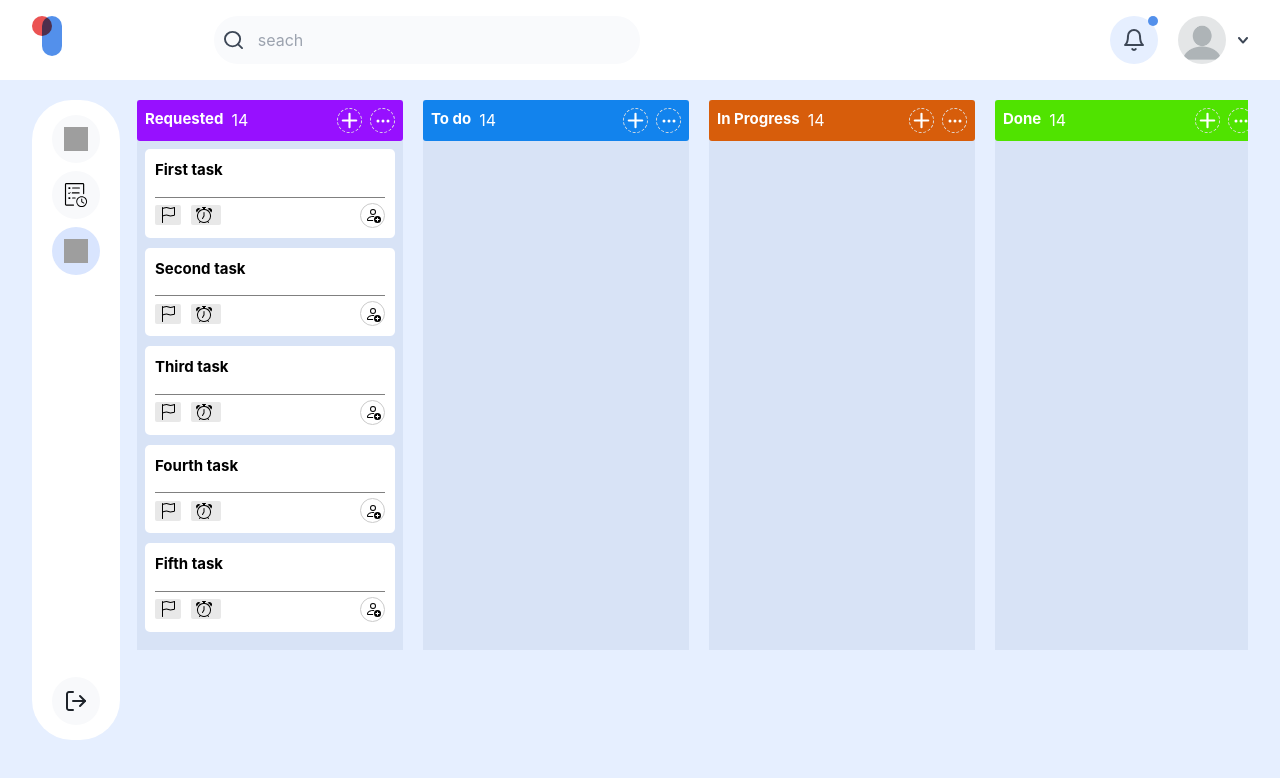
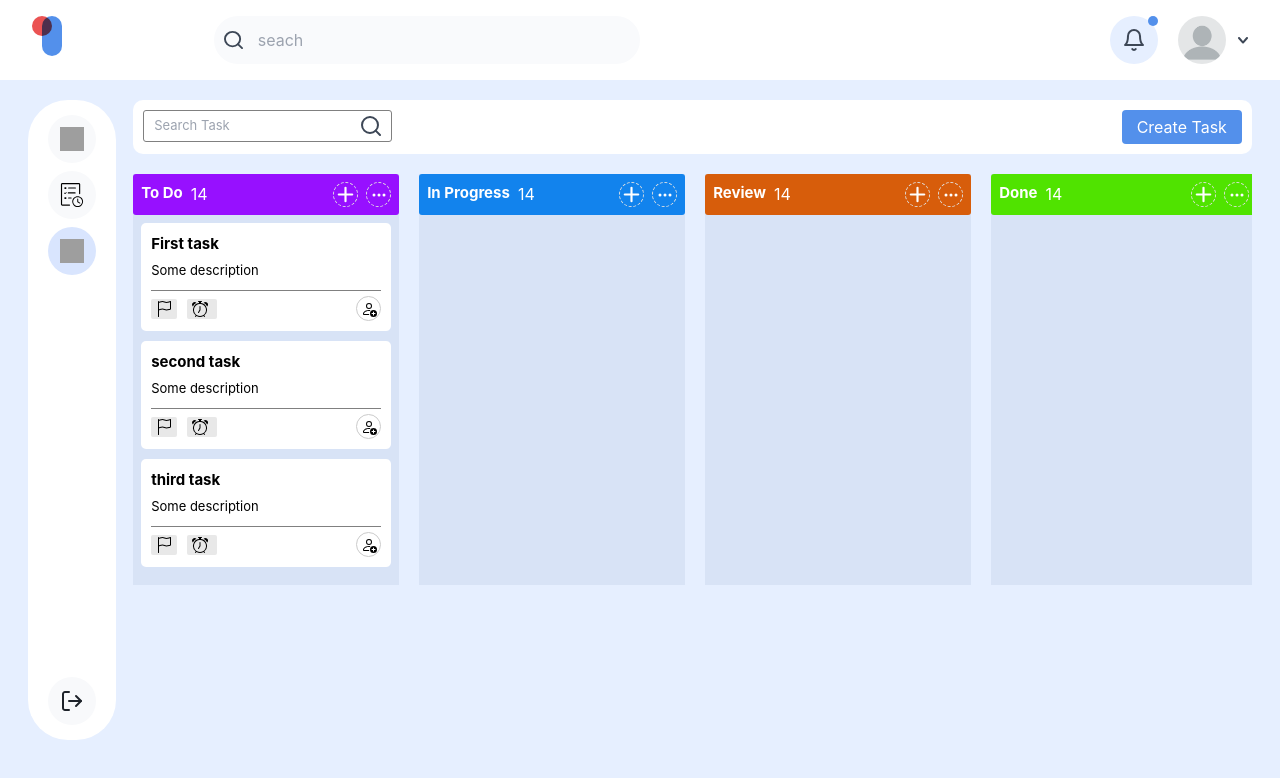
Before and after one commit to gioocharkviani/TaskManager, a React (Create React App) app: page /home in a window 1280 px wide. Both pictures are taken after a click on the item 76 px from the left and 251 px from the top of the page. Shown: the top 778 px of the page. Built offline with nearby package versions, Linux system fonts and the light colour scheme; grey boxes are pictures that could not be loaded.

Commit message:
start sign up and login page validation

```diff
--- a/src/components/Auth/LoginForm.js
+++ b/src/components/Auth/LoginForm.js
@@ -21,6 +21,7 @@ let LoginUserInfo = {
 const EmailHandler = (e) =>{
     SetEmail(e.target.value)
 }
+
 const passwordHandler = (e) =>{
     SetPasword(e.target.value)
 }
--- a/src/components/content/Dnd/DndTasks.js
+++ b/src/components/content/Dnd/DndTasks.js
@@ -44,11 +44,11 @@ const onDragEnd = (result, columns, setColumns) => {
   }
 };
 
-function App() {
+function DndTasks() {
   const [columns, setColumns] = useState(columnsFromBackend);
   console.log(columns);
   return (
-    <div className="flex  gap-[20px] w-full " >
+    <div className="flex  gap-[20px] w-full  overflow-x-auto" >
       <DragDropContext
         onDragEnd={result => onDragEnd(result, columns, setColumns)}
       >
@@ -72,7 +72,7 @@ function App() {
                               {(provided, snapshot) => {
                                 return (
                                   <div className="mb-[10px]" ref={provided.innerRef} {...provided.draggableProps} {...provided.dragHandleProps} >
-                                    <TaskCard title={item.content}/>
+                                    <TaskCard desc={item.content.descirption} title={item.content.title}/>
                                   </div>
                                 );
                               }}
@@ -93,4 +93,4 @@ function App() {
   );
 }
 
-export default App;
+export default DndTasks;
--- /dev/null
+++ b/src/components/content/Dnd/TaskSearchBar.js
@@ -0,0 +1,16 @@
+import React from 'react'
+import Input from '../../UI/Input'
+import Search from '../../../assets/search.svg'
+
+const TaskSearchBar = () => {
+  return (
+    <div>
+                <form className='rounded-[3px] flex gap-[5px] py-[5px] px-[10px] border-[1px] border-[gray]'>
+                    <input type='text' placeholder='Search Task'  className='outline-none text-[13px]'/>
+                    <button><img src={Search} /></button>
+                </form>
+    </div>
+  )
+}
+
+export default TaskSearchBar
--- /dev/null
+++ b/src/components/content/Dnd/Taskheader.js
@@ -0,0 +1,18 @@
+import React from 'react'
+import TaskSearchBar from './TaskSearchBar'
+import Button1 from '../../UI/button1'
+
+const Taskheader = () => {
+  return (
+    <div className='bg-[#fff] p-[10px] rounded-[10px]'>
+
+        <div className='flex justify-between'>
+            <TaskSearchBar />
+            <Button1 title='Create Task'/>
+        </div>
+
+    </div>
+  )
+}
+
+export default Taskheader
--- /dev/null
+++ b/src/components/content/Dnd/Tasks.js
@@ -0,0 +1,14 @@
+import React from 'react'
+import DndTasks from './DndTasks'
+import Taskheader from './Taskheader'
+
+const Tasks = () => {
+  return (
+    <div className='flex flex-col gap-[20px]'>
+      <Taskheader />
+      <DndTasks />
+    </div>
+  )
+}
+
+export default Tasks
--- a/src/components/content/Dnd/data.js
+++ b/src/components/content/Dnd/data.js
@@ -2,37 +2,25 @@ import {v4 as uuid} from 'uuid'
 
 
    const itemsFromBackend = [
-    { id: uuid(), content: "First task" },
-    { id: uuid(), content: "Second task" },
-    { id: uuid(), content: "Third task" },
-    { id: uuid(), content: "Fourth task" },
-    { id: uuid(), content: "Fifth task" }
+    { id: uuid(), content: {title: "First task" , descirption : 'Some description'} },
+    { id: uuid(), content: {title: "second task" , descirption : 'Some description'} },
+    { id: uuid(), content: {title: "third task" , descirption : 'Some description'} },
   ];
 
   export  const columnsFromBackend = {
       [uuid()]: {
-          name: "Requested",
+          name: "To Do",
           color: '#9710ff' ,
           items: itemsFromBackend
         },
         [uuid()]: {
-          name: "To do",
+          name: "In Progress",
           color: '#1283ed' ,
           items: []
         },
         [uuid()]: {
-          name: "In Progress",
+          name: "Review",
           color: '#d75d0b' ,
-          items: []
-        },
-        [uuid()]: {
-          name: "Done",
-          color: '#50e300' ,
-          items: []
-        }  ,
-        [uuid()]: {
-          name: "Done",
-          color: '#50e300' ,
           items: []
         },
         [uuid()]: {
--- a/src/components/content/Main.js
+++ b/src/components/content/Main.js
@@ -2,7 +2,7 @@ import React, { useState } from 'react';
 import Navbar from '../aside/Navbar/Navbar';
 import Space from './Space/Space';
 import Projects from './Projects/Projects';
-import DndTasks from './Dnd/DndTasks';
+import Tasks from './Dnd/Tasks';
 
 
 const Main = () => {
@@ -20,10 +20,10 @@ const Main = () => {
           <Navbar onNavlinkClick={handleNavlinkClick} activeLink={activeLink} />
         </div>
 
-        <div className='w-[92%] overflow-x-auto'>
+        <div className='w-[92%]'>
           {activeLink === 'space' && <Space />}
           {activeLink === 'projects' && <Projects />}
-          {activeLink === 'DndTasks' && <DndTasks />}
+          {activeLink === 'DndTasks' && <Tasks />}
         </div>
       </div>
     </div>
```
